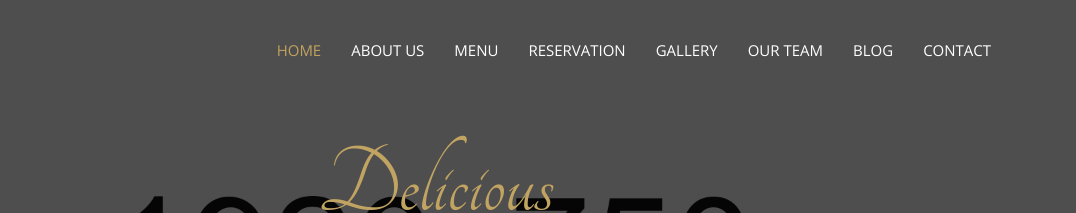
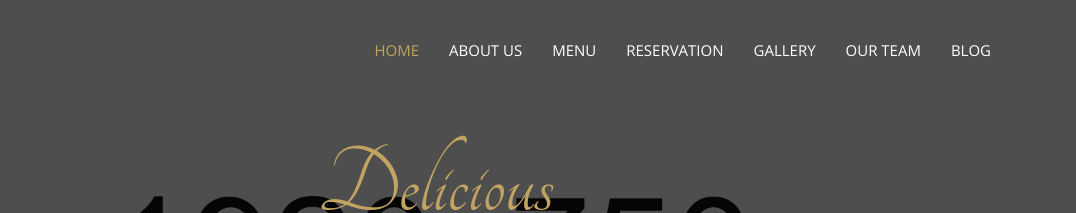
Before and after one commit to sidu143/restaurantindiav1, a website: page public/index.html in a window 1280 px wide. Shown: the top 213 px of the page, 204-1280 px from the left. Drawn offline with nearby package versions, Linux system fonts and the light colour scheme; some packages are replaced by stand-ins of ours; no server answers; files whose address does not match are found by name.

Commit message:
deleted contact block

```diff
--- a/public/index.html
+++ b/public/index.html
@@ -92,7 +92,7 @@
                         <li><a href="#mu-gallery">GALLERY</a></li>
                         <li><a href="#mu-chef">OUR TEAM</a></li>
                         <li><a href="#mu-latest-news">BLOG</a></li>
-                        <li><a href="#mu-contact">CONTACT</a></li>
+                        <!--<li><a href="#mu-contact">CONTACT</a></li>-->
                         <!--<li class="dropdown">
                           <a class="dropdown-toggle" data-toggle="dropdown" href="blog-archive.html">PAGE <span class="caret"></span></a>
                           <ul class="dropdown-menu" role="menu">
```
